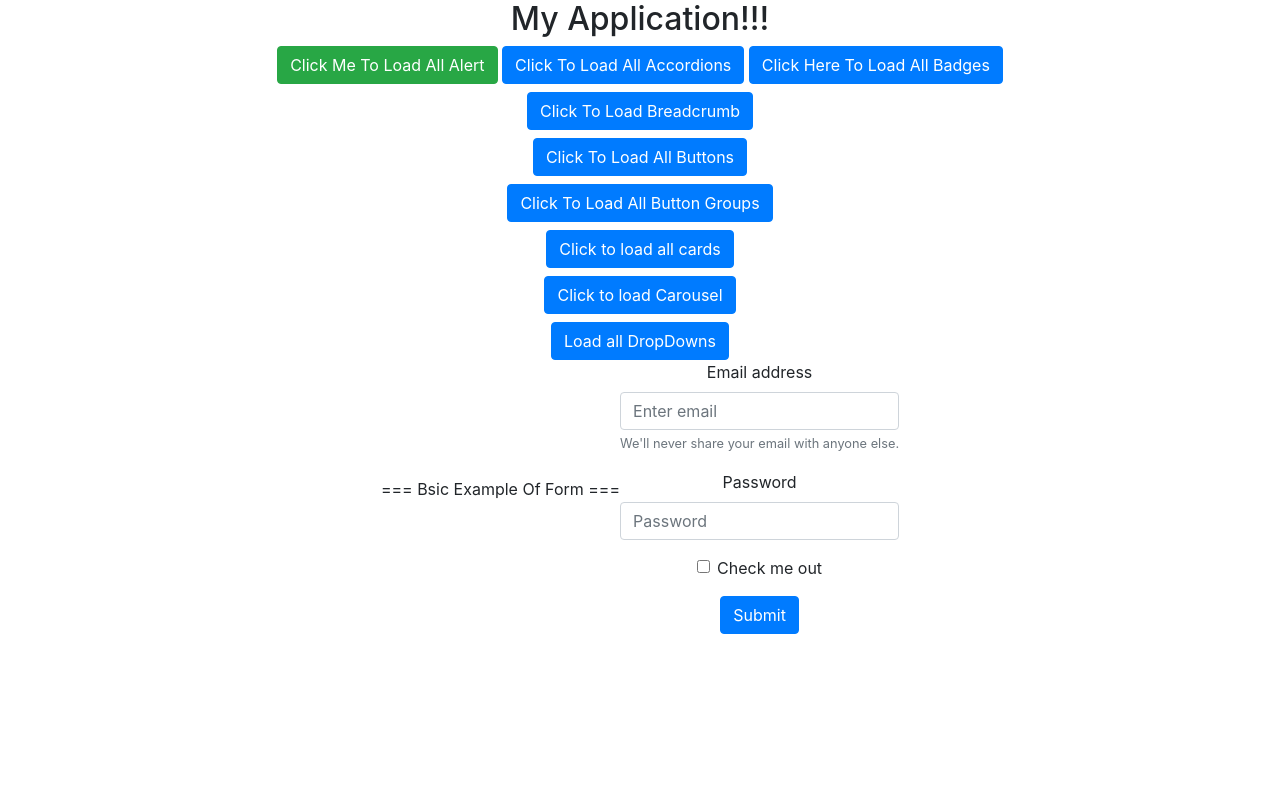
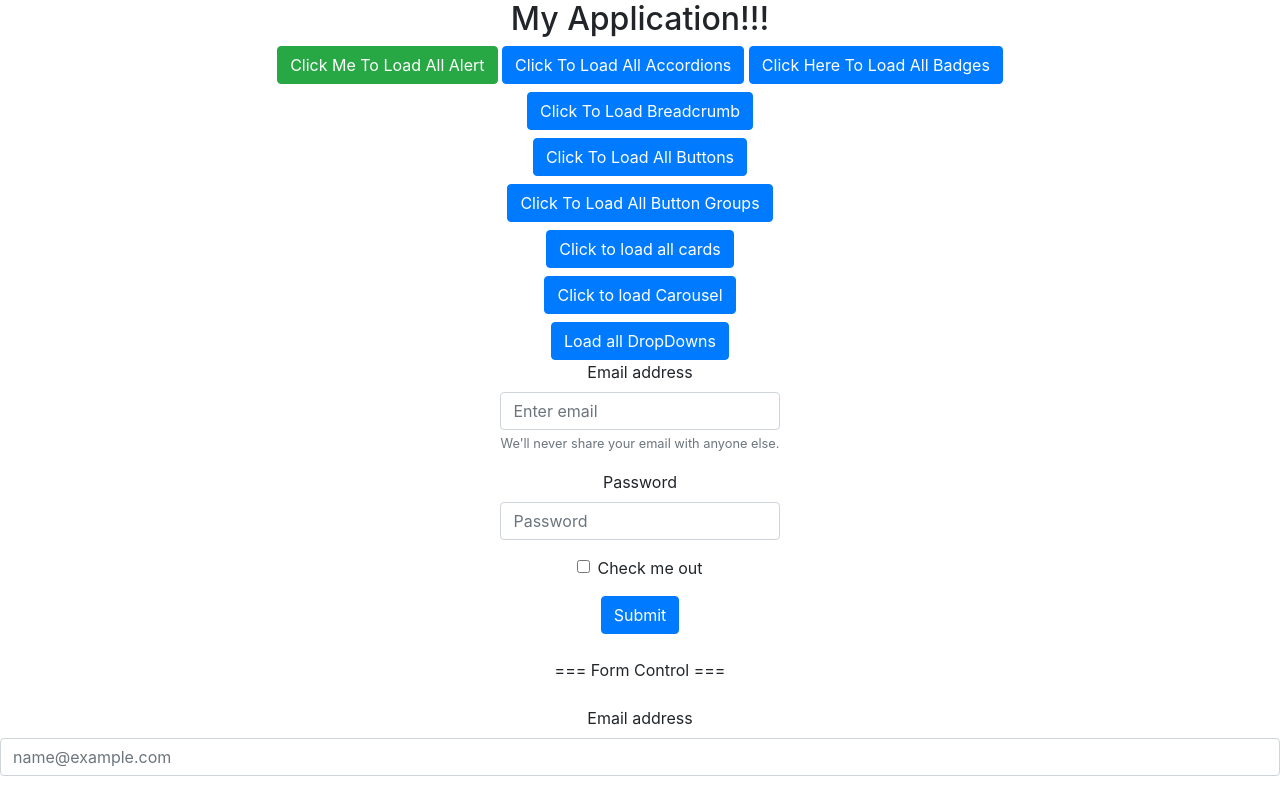
Before and after one commit to Khwajapasha/Boosrtrap-Practice, a React (Create React App) app: page / in a window 1280 px wide. Built offline with nearby package versions, Linux system fonts and the light colour scheme.

Commit message:
Form Control 1st

```diff
--- a/src/Component/MainBodySection/FormComponent/AllForms.jsx
+++ b/src/Component/MainBodySection/FormComponent/AllForms.jsx
@@ -1,10 +1,12 @@
 import React from "react";
+import { FormControlComp } from "./FormControlComp";
 import { FormBasic } from "./FormBasic";
 
 export const AllForms = () => {
   return (
     <div>
       <FormBasic />
+      <FormControlComp />
     </div>
   );
 };
--- a/src/Component/MainBodySection/FormComponent/FormBasic.jsx
+++ b/src/Component/MainBodySection/FormComponent/FormBasic.jsx
@@ -9,10 +9,6 @@ export const FormBasic = () => {
         alignItems: "center",
       }}
     >
-      <br />
-      <p> === Bsic Example Of Form ===</p>
-      <br />
-      <br />
       <Form>
         <Form.Group controlId="formBasicEmail">
           <Form.Label>Email address</Form.Label>
--- /dev/null
+++ b/src/Component/MainBodySection/FormComponent/FormControlComp.jsx
@@ -0,0 +1,18 @@
+import React from "react";
+import { Form } from "react-bootstrap";
+export const FormControlComp = () => {
+  return (
+    <div>
+      <br />
+      === Form Control ===
+      <br />
+      <br />
+      <Form>
+        <Form.Group controlId="exampleForm.ControlInput1">
+          <Form.Label>Email address</Form.Label>
+          <Form.Control type="email" placeholder="name@example.com" />
+        </Form.Group>
+      </Form>
+    </div>
+  );
+};
```
